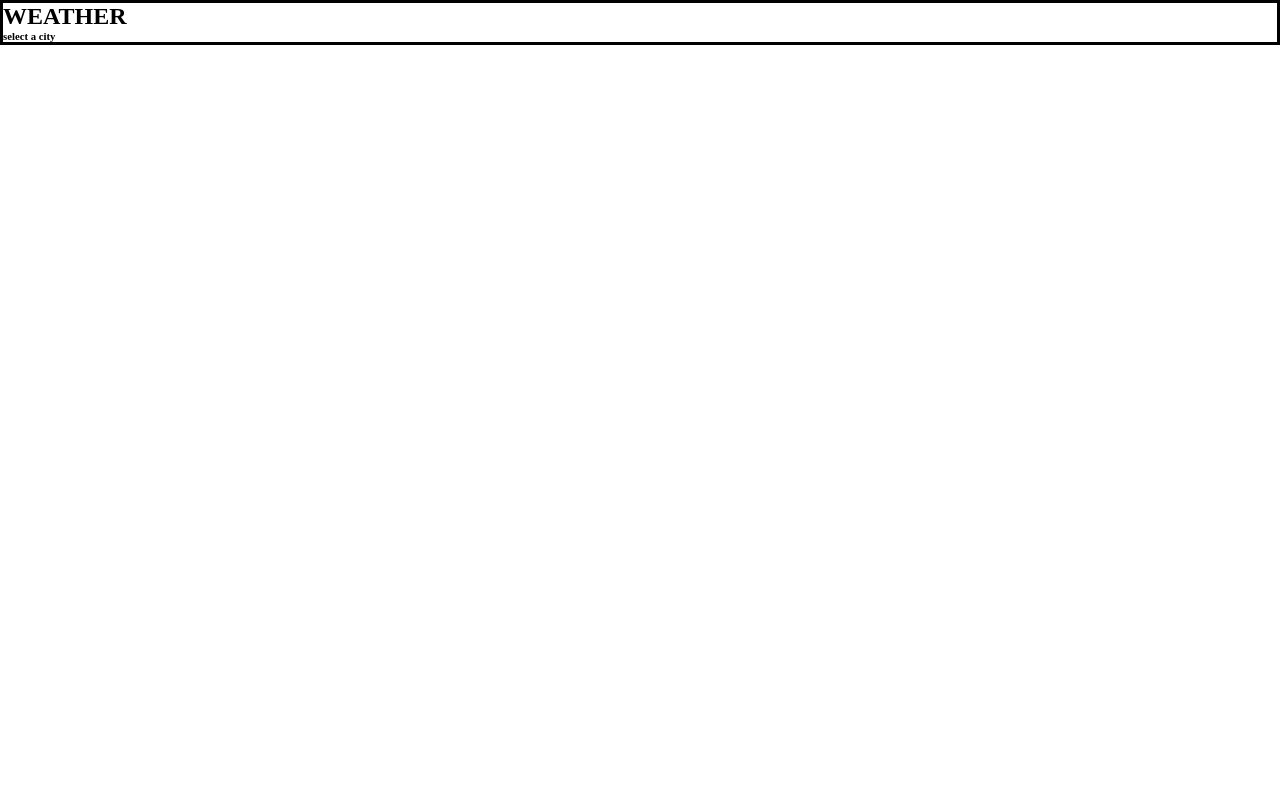
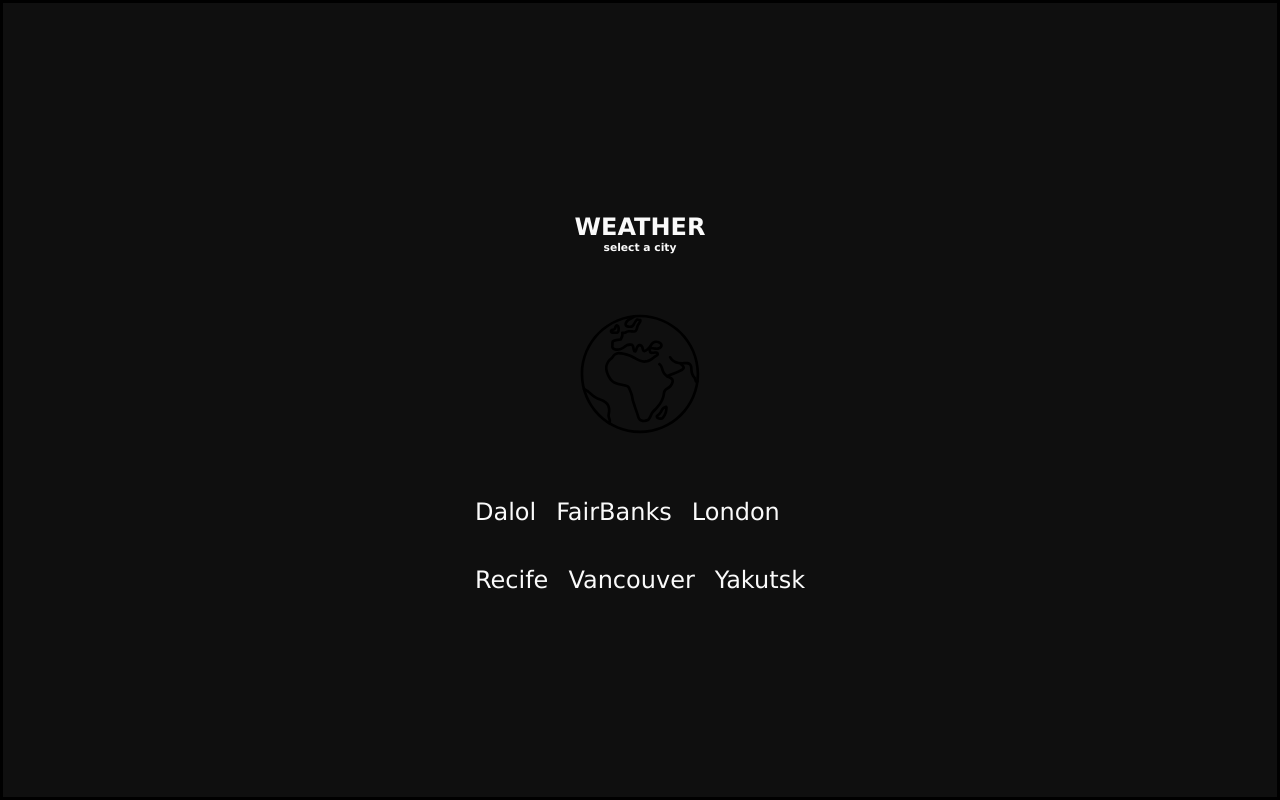
Before and after one commit to GeoChivas99s/comeiawheater, a React (Create React App) app: page / in a window 1280 px wide. Built offline with nearby package versions, Linux system fonts and the light colour scheme.

Commit message:
chore: format document

```diff
--- a/src/components/Layout/index.tsx
+++ b/src/components/Layout/index.tsx
@@ -1,19 +1,17 @@
 import React, { FC } from "react";
 import { LayoutProps } from "./Layout.types";
-import {Helmet} from "react-helmet";
+import { Helmet } from "react-helmet";
+import './style.scss';
 
-const Layout: FC<LayoutProps> = ({pageTitle, children}) => {
+const Layout: FC<LayoutProps> = ({ pageTitle, children }) => {
   return (
-    <>
+    <div className="layout">
       <Helmet>
         <meta charSet="utf-8" />
         <title>{pageTitle}</title>
-        <link rel="canonical" href="http://mysite.com/example" />
       </Helmet>
-    <div>
-        {children}
+      <div id="layoutContent">{children}</div>
     </div>
-    </>
   );
 };
 
--- /dev/null
+++ b/src/components/Layout/style.scss
@@ -0,0 +1,7 @@
+.layout{
+    height: inherit;
+}
+div#layoutContent{
+    height: inherit;
+
+}
--- a/src/global.scss
+++ b/src/global.scss
@@ -12,6 +12,9 @@ body {
   height: 100%;
 }
 
+div#root{
+  height: 100%;
+}
 html {
   overflow: hidden;
 }
--- a/src/pages/Home/index.tsx
+++ b/src/pages/Home/index.tsx
@@ -1,7 +1,7 @@
 import React from "react";
+import "./style.scss";
 import Layout from "components/Layout";
-import './style.scss';
-
+import globe from "assets/globe.svg";
 export default function Home() {
   return (
     <Layout pageTitle="Home">
@@ -10,8 +10,22 @@ export default function Home() {
           <h2> WEATHER</h2>
           <h6>select a city</h6>
         </div>
-        <div className="imageWrapper"></div>
-        <div className="listWrapper"></div>
+        <div className="imageWrapper">
+          {" "}
+          <img src={globe} alt="" />{" "}
+        </div>
+        <div className="listWrapper">
+          <ul>
+            <li>Dalol</li>
+            <li>FairBanks</li>
+            <li>London</li>
+          </ul>
+          <ul>
+            <li>Recife</li>
+            <li>Vancouver</li>
+            <li>Yakutsk</li>
+          </ul>
+        </div>
       </div>
     </Layout>
   );
--- a/src/pages/Home/style.scss
+++ b/src/pages/Home/style.scss
@@ -1,4 +1,63 @@
 .mainWrapper {
-border:solid;
+    display: flex;
+    align-items: center;
+    justify-content: start;
+    flex-direction: column;
+    padding-top: 190px;
+    background-color: #0F0F0F;
+    height: 100% !important;
+    width: 100%;
+    border: solid;
+
+    @media(max-width:400px) {
+        border: 1px solid springgreen;
+    }
 
 }
+
+
+.headTitle {
+    color: #FAFAFA;
+    display: flex;
+    justify-content: space-between;
+    align-items: center;
+    flex-direction: column;
+    padding: 20px;
+    font-family: Verdana, Geneva, Tahoma, sans-serif;
+}
+
+
+.imageWrapper {
+
+    width: 120px;
+    margin:40px 0px;
+
+    img {
+        width: 100%;
+    }
+}
+
+
+
+.listWrapper {
+
+
+
+    ul {
+        display: flex;
+        flex-wrap: wrap;
+        list-style: none;
+        flex-direction: row;
+        padding: 10px;
+        font-family: 'Lucida Sans', 'Lucida Sans Regular', 'Lucida Grande', 'Lucida Sans Unicode', Geneva, Verdana, sans-serif;
+        font-size: 24px;
+        font-weight: 100;
+
+        li {
+            color: #FAFAFA;
+            padding: 10px;
+
+        }
+    }
+
+}
```
Also changed, not shown: src/assets/globe.svg (added).
